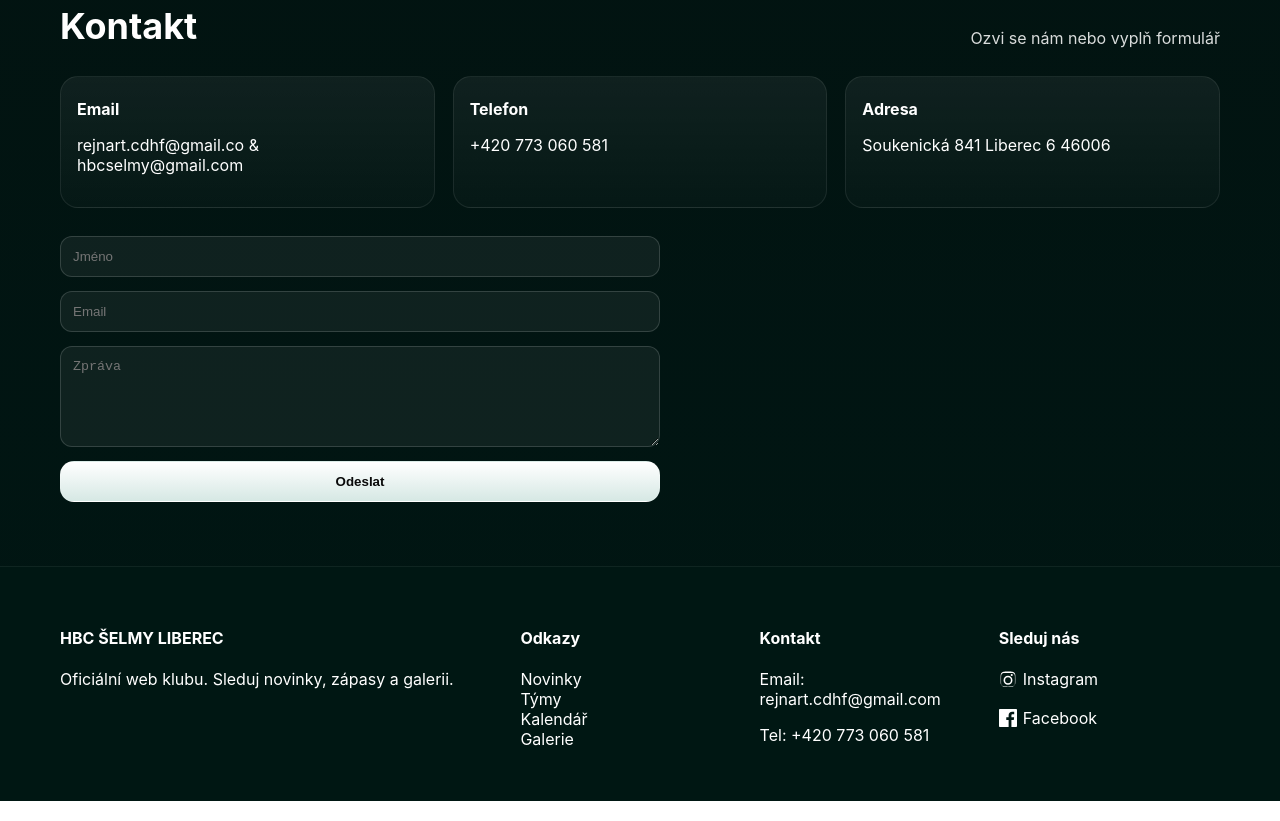
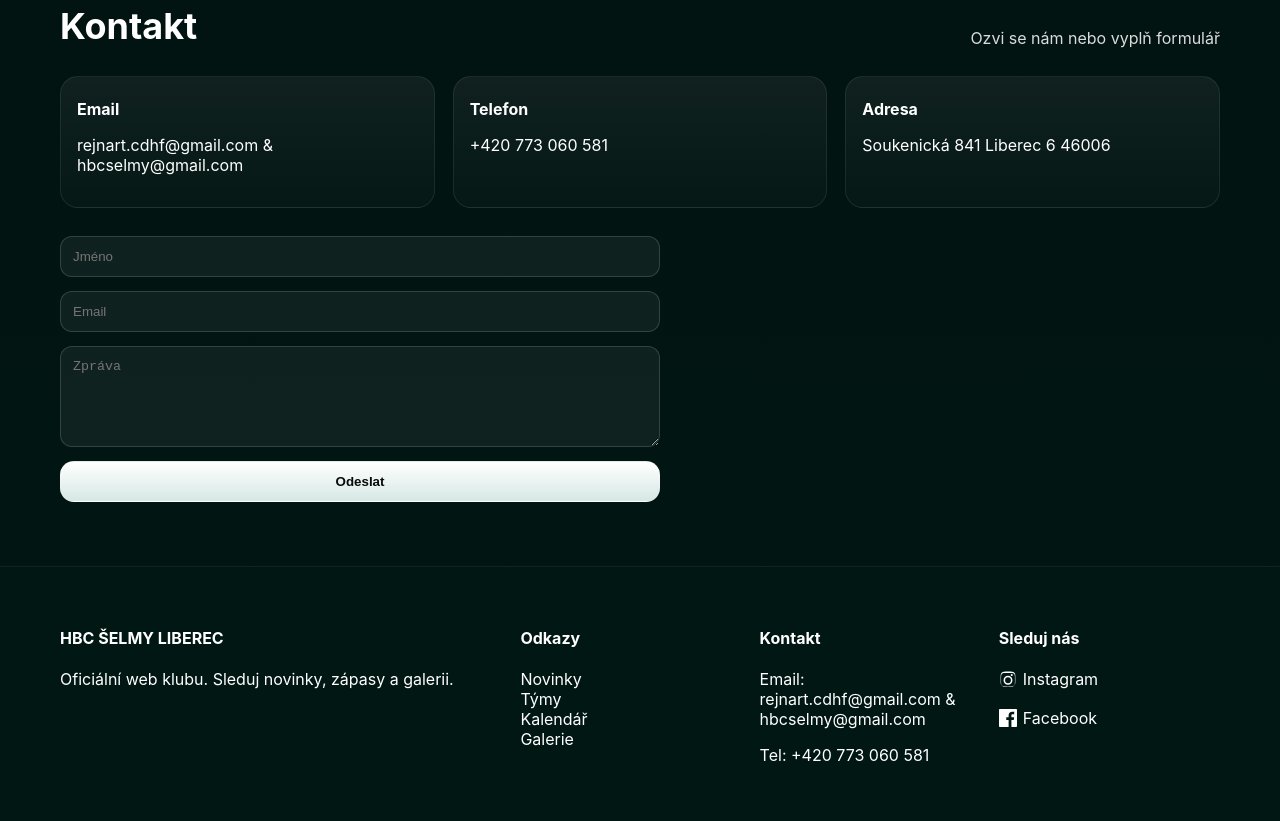
Before and after one commit to HBCSELMYLIBEREC/HBC-ELMYLIBEREC, a plain HTML site: page index.html in a window 1280 px wide. Shown: the part 3220-4041 px from the top of the page. Drawn offline with Linux system fonts and the light colour scheme.

Commit message:
Update index.html

```diff
--- a/index.html
+++ b/index.html
@@ -297,7 +297,7 @@
       <div class="card-row">
         <div class="card">
           <h4>Email</h4>
-          <p>rejnart.cdhf@gmail.co & hbcselmy@gmail.com</p>
+          <p>rejnart.cdhf@gmail.com & hbcselmy@gmail.com</p>
         </div>
         <div class="card">
           <h4>Telefon</h4>
@@ -338,7 +338,7 @@
         </div>
         <div>
           <h4>Kontakt</h4>
-          <p>Email: rejnart.cdhf@gmail.com</p>
+          <p>Email: rejnart.cdhf@gmail.com & hbcselmy@gmail.com</p>
           <p>Tel: +420 773 060 581</p>
         </div>
         <div>
```
